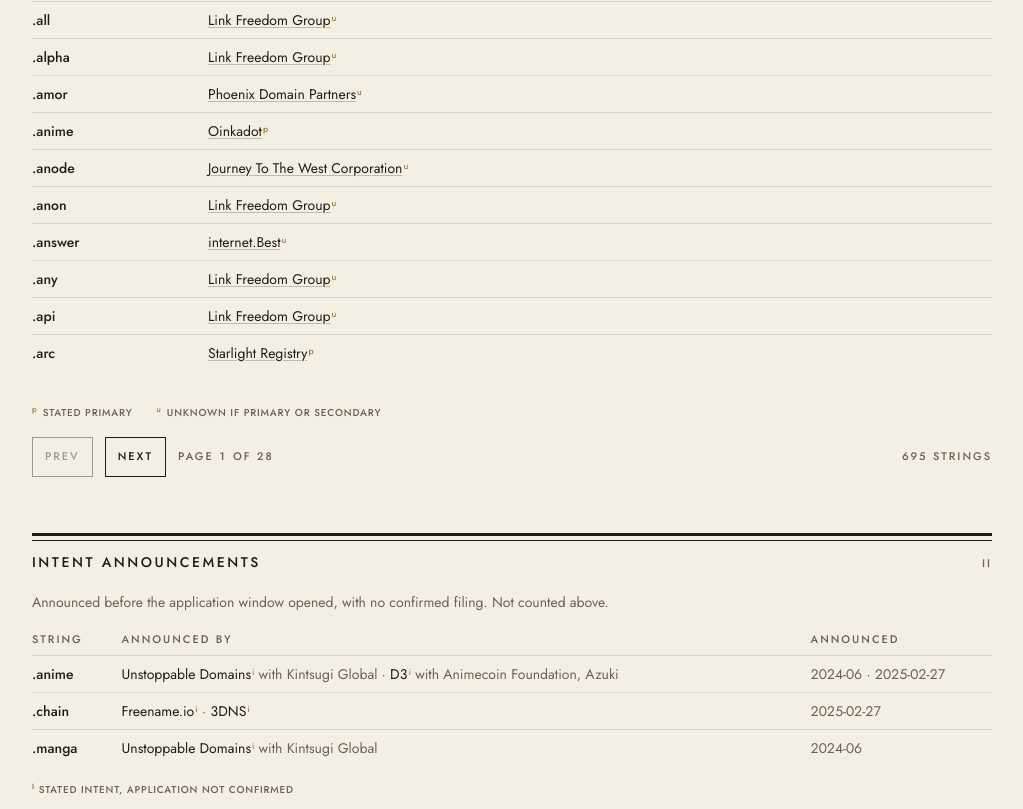
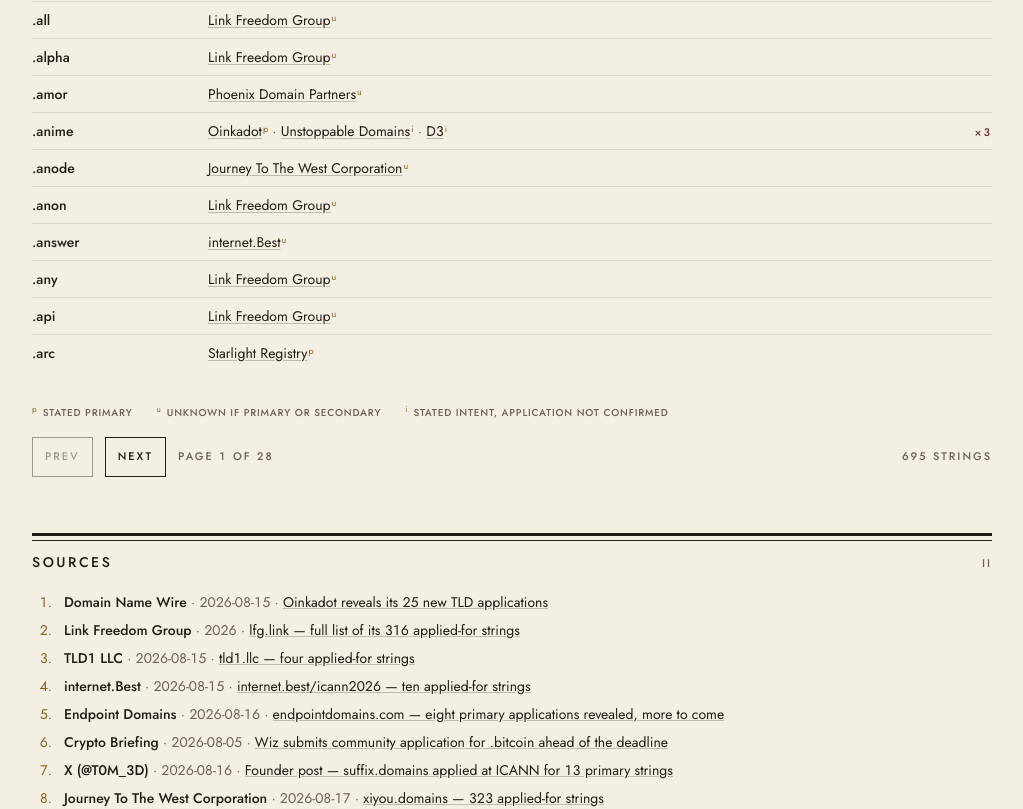
Before and after one commit to aslobodnik/stringscout, a Next.js app: page / in a window 1280 px wide. Shown: the part 980-1789 px from the top of the page, without its empty margins (128-1151 px from the left). Built offline with nearby package versions, Linux system fonts and the light colour scheme.

Commit message:
merge intent into main table, split applicants page, already-delegated filter

```diff
--- a/app/applicants/page.tsx
+++ b/app/applicants/page.tsx
@@ -1,43 +1,49 @@
 import type { Metadata } from "next";
 import PageHeader from "@/components/PageHeader";
-import { applicants } from "@/data/applicants";
+import { applicants, type Applicant } from "@/data/applicants";
 import Footer from "@/components/Footer";
 
 export const metadata: Metadata = {
   title: "Applicants — Stringscout",
 };
 
-export default function ApplicantsPage() {
+const byCount = (a: Applicant, b: Applicant) =>
+  parseInt(b.applicationCount) - parseInt(a.applicationCount);
+
+function Table({
+  rows,
+  dateLabel,
+}: {
+  rows: Applicant[];
+  dateLabel: string;
+}) {
   return (
-    <div className="mx-auto max-w-5xl px-5 sm:px-8 pb-20">
-      <PageHeader title="The Applicants" current="/applicants" />
-      <section className="mb-14">
     <div className="overflow-x-auto">
       <table className="w-full text-sm border-collapse sm:min-w-[640px]">
         <thead>
           <tr className="text-left">
-                {["Applicant", "Who", "Strings", "Disclosed"].map(
-                  (h) => (
-                    <th key={h} className="label text-ink-soft pb-2 pr-4 font-medium">
+            {["Applicant", "Who", "Strings", dateLabel].map((h) => (
+              <th
+                key={h}
+                className="label text-ink-soft pb-2 pr-4 font-medium"
+              >
                 {h}
               </th>
-                  )
-                )}
+            ))}
           </tr>
         </thead>
         <tbody>
-              {[...applicants]
-                .sort(
-                  (a, b) =>
-                    parseInt(b.applicationCount) - parseInt(a.applicationCount)
-                )
-                .map((a) => (
+          {rows.map((a) => (
             <tr key={a.slug} className="border-t border-rule-faint align-top">
-                  <td className="py-3 pr-4 font-medium whitespace-nowrap">{a.name}</td>
+              <td className="py-3 pr-4 font-medium whitespace-nowrap">
+                {a.name}
+              </td>
               <td className="py-3 pr-4 text-ink-soft max-w-xs">
                 {a.backers}
                 {a.note && (
-                      <span className="serif italic block mt-1 text-[13px]">{a.note}</span>
+                  <span className="serif italic block mt-1 text-[13px]">
+                    {a.note}
+                  </span>
                 )}
               </td>
               <td className="py-3 pr-4">{a.applicationCount}</td>
@@ -47,7 +53,44 @@
         </tbody>
       </table>
     </div>
+  );
+}
+
+function SectionHead({ n, title }: { n: string; title: string }) {
+  return (
+    <div className="double-rule pt-4 mb-5 flex items-baseline justify-between">
+      <h2 className="label !text-sm text-ink">{title}</h2>
+      <span className="label text-ink-soft">{n}</span>
+    </div>
+  );
+}
+
+export default function ApplicantsPage() {
+  const disclosed = applicants
+    .filter((a) => a.status === "disclosed")
+    .sort(byCount);
+  const intent = applicants.filter((a) => a.status === "intent").sort(byCount);
+
+  return (
+    <div className="mx-auto max-w-5xl px-5 sm:px-8 pb-20">
+      <PageHeader title="The Applicants" current="/applicants" />
+
+      <section className="mb-14">
+        <SectionHead n="I" title="Disclosed" />
+        <Table rows={disclosed} dateLabel="Disclosed" />
       </section>
+
+      <section className="mb-14">
+        <SectionHead n="II" title="Intent" />
+        <p className="text-sm text-ink-soft mb-5 max-w-2xl">
+          Announced before the application window opened, with no confirmed
+          filing. Their strings carry an{" "}
+          <sup className="text-gold">i</sup> in the table and are not counted as
+          disclosed.
+        </p>
+        <Table rows={intent} dateLabel="Announced" />
+      </section>
+
       <Footer />
     </div>
   );
--- a/app/page.tsx
+++ b/app/page.tsx
@@ -1,5 +1,5 @@
 import { sources } from "@/data/sources";
-import { applicantMarks, intentRows, stats, stringRows } from "@/lib/derive";
+import { applicantMarks, stats, stringRows } from "@/lib/derive";
 import StringsTable, { type UiStringRow } from "@/components/StringsTable";
 import { TopBar } from "@/components/PageHeader";
 import Footer from "@/components/Footer";
@@ -16,7 +16,6 @@
 export default function Home() {
   const s = stats();
   const rows = stringRows();
-  const intents = intentRows();
 
   return (
     <div className="mx-auto max-w-5xl px-5 sm:px-8 pb-20">
@@ -75,66 +74,9 @@
         />
       </section>
 
-      {/* Pre-window intent */}
-      <section className="mb-14">
-        <SectionHead n="II" title="Intent Announcements" />
-        <p className="text-sm text-ink-soft mb-5 max-w-2xl">
-          Announced before the application window opened, with no confirmed
-          filing. Not counted above.
-        </p>
-        <div className="overflow-x-auto">
-          <table className="w-full text-sm border-collapse sm:min-w-[480px]">
-            <thead>
-              <tr className="text-left">
-                {["String", "Announced by", "Announced"].map((h, i) => (
-                  <th
-                    key={h}
-                    className={`label text-ink-soft pb-2 font-medium ${
-                      i < 2 ? "pr-4" : ""
-                    }`}
-                  >
-                    {h}
-                  </th>
-                ))}
-              </tr>
-            </thead>
-            <tbody>
-              {intents.map((r) => (
-                <tr key={r.tld} className="border-t border-rule-faint align-top">
-                  <td className="py-2 pr-4 font-medium whitespace-nowrap">
-                    .{r.tld}
-                  </td>
-                  <td className="py-2 pr-4">
-                    {r.announcers.map((a, i) => (
-                      <span key={a.name}>
-                        {i > 0 && <span className="text-ink-soft"> · </span>}
-                        {a.name}
-                        <sup className="ml-px text-[9px] text-gold">i</sup>
-                        {a.partners && (
-                          <span className="text-ink-soft"> with {a.partners}</span>
-                        )}
-                      </span>
-                    ))}
-                  </td>
-                  <td className="py-2 whitespace-nowrap text-ink-soft">
-                    {[...new Set(r.announcers.map((a) => a.announcedOn))].join(
-                      " · "
-                    )}
-                  </td>
-                </tr>
-              ))}
-            </tbody>
-          </table>
-        </div>
-        <p className="mt-4 label text-ink-soft !text-[10px] !tracking-[0.08em]">
-          <sup className="text-gold">i</sup> stated intent, application not
-          confirmed
-        </p>
-      </section>
-
       {/* Sources */}
       <section className="mb-14">
-        <SectionHead n="III" title="Sources" />
+        <SectionHead n="II" title="Sources" />
         <ol className="text-sm space-y-2">
           {sources.map((src, i) => (
             <li key={src.id} id={`src-${i + 1}`} className="flex gap-3">
--- a/components/StringsTable.tsx
+++ b/components/StringsTable.tsx
@@ -179,12 +179,18 @@
   const [q, setQ] = useState("");
   const [applicant, setApplicant] = useState("all");
   const [contestedOnly, setContestedOnly] = useState(false);
+  const [existingOnly, setExistingOnly] = useState(false);
   const [page, setPage] = useState(0);
   const [pinned, setPinned] = useState<string | null>(null);
   const [sort, setSort] = useState<{ key: SortKey; dir: 1 | -1 }>({
     key: "tld",
     dir: 1,
   });
+
+  const existingCount = useMemo(
+    () => rows.filter((r) => r.existing).length,
+    [rows]
+  );
 
   const presentMarks = useMemo(
     () => [...new Set(rows.flatMap((r) => r.applicants.map((a) => a.mark)))],
@@ -200,6 +206,7 @@
     const needle = q.trim().toLowerCase();
     return rows.filter((r) => {
       if (contestedOnly && !r.overlap) return false;
+      if (existingOnly && !r.existing) return false;
       if (applicant !== "all" && !r.applicants.some((a) => a.name === applicant))
         return false;
       if (
@@ -210,7 +217,7 @@
         return false;
       return true;
     });
-  }, [rows, q, applicant, contestedOnly]);
+  }, [rows, q, applicant, contestedOnly, existingOnly]);
 
   const sorted = useMemo(() => {
     const { key, dir } = sort;
@@ -286,6 +293,24 @@
             ↓
           </span>
         </button>
+        {existingCount > 0 && (
+          <button
+            type="button"
+            aria-pressed={existingOnly}
+            onClick={() => {
+              setExistingOnly((v) => !v);
+              setPage(0);
+            }}
+            title="Strings that are already delegated TLDs and cannot be applied for"
+            className={`label !text-[10px] cursor-pointer border-b border-dotted transition-colors duration-200 ease-in-out ${
+              existingOnly
+                ? "text-oxblood border-oxblood"
+                : "text-ink-soft border-rule hover:text-oxblood hover:border-oxblood"
+            }`}
+          >
+            Already delegated ({existingCount})
+          </button>
+        )}
         <span className="label text-ink-soft ml-auto">{countLabel}</span>
       </div>
 
@@ -384,12 +409,20 @@
                     <>.{r.tld}</>
                   )}
                   {r.existing && (
-                    <span className="group relative label text-oxblood ml-2 !text-[9px]">
+                    <button
+                      type="button"
+                      aria-pressed={existingOnly}
+                      onClick={() => {
+                        setExistingOnly((v) => !v);
+                        setPage(0);
+                      }}
+                      className="group relative label text-oxblood ml-2 !text-[9px] cursor-pointer"
+                    >
                       existing tld
                       <span role="tooltip" className={TIP_BOX}>
                         Already in the IANA root zone
                       </span>
-                    </span>
+                    </button>
                   )}
                 </td>
                 <td className="py-2 pr-4">
--- a/data/applicants.ts
+++ b/data/applicants.ts
@@ -1,5 +1,10 @@
+export type ApplicantStatus = "disclosed" | "intent";
+
 export type Applicant = {
   slug: string;
+  // "intent" = announced before the window opened, no confirmed filing.
+  // Promote to "disclosed" once the applicant confirms it filed.
+  status: ApplicantStatus;
   name: string;
   backers: string;
   applicationCount: string;
@@ -12,6 +17,7 @@
 export const applicants: Applicant[] = [
   {
     slug: "oinkadot",
+    status: "disclosed",
     name: "Oinkadot",
     backers: "Ray King (Porkbun CEO) + Todd Han (Dynadot CEO)",
     applicationCount: "25",
@@ -22,6 +28,7 @@
   },
   {
     slug: "lfg",
+    status: "disclosed",
     name: "Link Freedom Group",
     backers: "Vaughn Liley, CEO",
     applicationCount: "316",
@@ -32,6 +39,7 @@
   },
   {
     slug: "ibest",
+    status: "disclosed",
     name: "internet.Best",
     backers: "Cyril Frémont, CEO",
     applicationCount: "10",
@@ -42,6 +50,7 @@
   },
   {
     slug: "endpoint",
+    status: "disclosed",
     name: "Endpoint Domains, Inc.",
     backers: "Michael Blend (System1 CEO) + Josh Jones (DreamHost co-founder)",
     applicationCount: "8",
@@ -52,6 +61,7 @@
   },
   {
     slug: "jttw",
+    status: "disclosed",
     name: "Journey To The West Corporation",
     backers: "China-based · people undisclosed",
     applicationCount: "323",
@@ -62,6 +72,7 @@
   },
   {
     slug: "phoenix",
+    status: "disclosed",
     name: "Phoenix Domain Partners",
     backers: "People undisclosed",
     applicationCount: "13",
@@ -72,6 +83,7 @@
   },
   {
     slug: "kasmi",
+    status: "disclosed",
     name: "Youness Kasmi",
     backers: "@kasmiyouness1 · entity undisclosed",
     applicationCount: "2",
@@ -82,6 +94,7 @@
   },
   {
     slug: "suinaming",
+    status: "disclosed",
     name: "Sui Naming Limited",
     backers: "SuiNS (Sui Name Service)",
     applicationCount: "1",
@@ -92,6 +105,7 @@
   },
   {
     slug: "suffix",
+    status: "disclosed",
     name: "Suffix Inc.",
     backers: "Tom (@T0M_3D), founder",
     applicationCount: "13",
@@ -102,6 +116,7 @@
   },
   {
     slug: "wiz",
+    status: "disclosed",
     name: "Wiz",
     backers: "Operator of mempool.space",
     applicationCount: "1",
@@ -112,6 +127,7 @@
   },
   {
     slug: "usamade",
+    status: "disclosed",
     name: "USA Made in America Inc.",
     backers: "Colin Campbell + Michele Van Tilborg",
     applicationCount: "1",
@@ -122,6 +138,7 @@
   },
   {
     slug: "tld1",
+    status: "disclosed",
     name: "TLD1 LLC",
     backers: "John Alagna, CEO · Joe Alagna, advisor",
     applicationCount: "4",
@@ -132,6 +149,7 @@
   },
   {
     slug: "namespace",
+    status: "disclosed",
     name: "Name Space LLC",
     backers: "Gerardo Aristizabal, CEO of CCI",
     applicationCount: "10",
@@ -142,6 +160,7 @@
   },
   {
     slug: "telegram",
+    status: "disclosed",
     name: "Telegram",
     backers: "Pavel Durov, founder & CEO",
     applicationCount: "1",
@@ -152,6 +171,7 @@
   },
   {
     slug: "easygroup",
+    status: "disclosed",
     name: "easyGroup Ltd",
     backers: "Sir Stelios Haji-Ioannou",
     applicationCount: "1",
@@ -162,6 +182,7 @@
   },
   {
     slug: "starlight",
+    status: "disclosed",
     name: "Starlight Registry",
     backers: "Namecheap · Hillan Klein, CEO of Namecheap and Spaceship",
     applicationCount: "40",
@@ -170,4 +191,48 @@
     note: null,
     sourceIds: ["dnw-starlight"],
   },
+  {
+    slug: "unstoppable",
+    status: "intent",
+    name: "Unstoppable Domains",
+    backers: "With Kintsugi Global",
+    applicationCount: "2",
+    feesPaid: null,
+    revealedOn: "2024-06",
+    note: null,
+    sourceIds: ["di"],
+  },
+  {
+    slug: "d3",
+    status: "intent",
+    name: "D3",
+    backers: "With Animecoin Foundation and Azuki",
+    applicationCount: "1",
+    feesPaid: null,
+    revealedOn: "2025-02-27",
+    note: null,
+    sourceIds: ["di"],
+  },
+  {
+    slug: "freename",
+    status: "intent",
+    name: "Freename.io",
+    backers: "People undisclosed",
+    applicationCount: "1",
+    feesPaid: null,
+    revealedOn: "2025-02-27",
+    note: null,
+    sourceIds: ["di"],
+  },
+  {
+    slug: "3dns",
+    status: "intent",
+    name: "3DNS",
+    backers: "People undisclosed",
+    applicationCount: "1",
+    feesPaid: null,
+    revealedOn: "2025-02-27",
+    note: null,
+    sourceIds: ["di"],
+  },
 ];
--- a/data/claims.ts
+++ b/data/claims.ts
@@ -129,6 +129,16 @@
   "primary"
 );
 
+// Pre-window intent announcements, per Domain Incite. Not applications: the
+// "intent" kind keeps them visible in the table without counting them as
+// disclosed strings.
+const intents = [
+  ...expand(["anime", "manga"], "unstoppable", ["di"], "intent"),
+  ...expand(["anime"], "d3", ["di"], "intent"),
+  ...expand(["chain"], "freename", ["di"], "intent"),
+  ...expand(["chain"], "3dns", ["di"], "intent"),
+];
+
 export const claims: Claim[] = [
   ...oinkadot,
   ...lfg,
@@ -146,4 +156,5 @@
   ...telegram,
   ...easygroup,
   ...starlight,
+  ...intents,
 ];
--- a/data/intents.ts
+++ /dev/null
@@ -1,48 +0,0 @@
-// Strings announced before the application window opened, with no confirmed
-// filing. Kept out of claims.ts on purpose: the applied-only rule governs the
-// main table, and nothing here is an application.
-export type Intent = {
-  tld: string;
-  announcer: string;
-  partners: string | null;
-  announcedOn: string;
-  sourceIds: string[];
-};
-
-export const intents: Intent[] = [
-  {
-    tld: "anime",
-    announcer: "Unstoppable Domains",
-    partners: "Kintsugi Global",
-    announcedOn: "2024-06",
-    sourceIds: ["di"],
-  },
-  {
-    tld: "manga",
-    announcer: "Unstoppable Domains",
-    partners: "Kintsugi Global",
-    announcedOn: "2024-06",
-    sourceIds: ["di"],
-  },
-  {
-    tld: "anime",
-    announcer: "D3",
-    partners: "Animecoin Foundation, Azuki",
-    announcedOn: "2025-02-27",
-    sourceIds: ["di"],
-  },
-  {
-    tld: "chain",
-    announcer: "Freename.io",
-    partners: null,
-    announcedOn: "2025-02-27",
-    sourceIds: ["di"],
-  },
-  {
-    tld: "chain",
-    announcer: "3DNS",
-    partners: null,
-    announcedOn: "2025-02-27",
-    sourceIds: ["di"],
-  },
-];
--- a/lib/derive.ts
+++ b/lib/derive.ts
@@ -2,7 +2,6 @@
 import { applicants } from "@/data/applicants";
 import { cjkGloss } from "@/data/translations";
 import { existingTlds } from "@/data/existingTlds";
-import { intents } from "@/data/intents";
 
 export type StringRow = {
   tld: string;
@@ -90,34 +89,13 @@
 
 export function stats() {
   const rows = stringRows();
+  // Applicant and string counts are applied-only: an intent announcement is
+  // not a disclosed string. Overlaps do count intent, since a pre-window
+  // announcement on the same string is exactly the collision worth seeing.
   return {
-    applicants: applicants.length,
+    applicants: applicants.filter((a) => a.status === "disclosed").length,
     strings: rows.length,
     contested: rows.filter((r) => r.contested).length,
-    claims: claims.length,
+    claims: claims.filter((c) => c.kind !== "intent").length,
   };
 }
-
-// Pre-window intent announcements, grouped by string. Deliberately separate
-// from stringRows(): none of these is an application, so none of them belongs
-// in the main table or the counts.
-export type IntentRow = {
-  tld: string;
-  announcers: { name: string; partners: string | null; announcedOn: string }[];
-  sourceIds: string[];
-};
-
-export function intentRows(): IntentRow[] {
-  const byTld = new Map<string, IntentRow>();
-  for (const i of intents) {
-    const row = byTld.get(i.tld) ?? { tld: i.tld, announcers: [], sourceIds: [] };
-    row.announcers.push({
-      name: i.announcer,
-      partners: i.partners,
-      announcedOn: i.announcedOn,
-    });
-    row.sourceIds = [...new Set([...row.sourceIds, ...i.sourceIds])];
-    byTld.set(i.tld, row);
-  }
-  return [...byTld.values()].sort((a, b) => a.tld.localeCompare(b.tld));
-}
```
Lines whose indentation alone changed are shown as unchanged.
